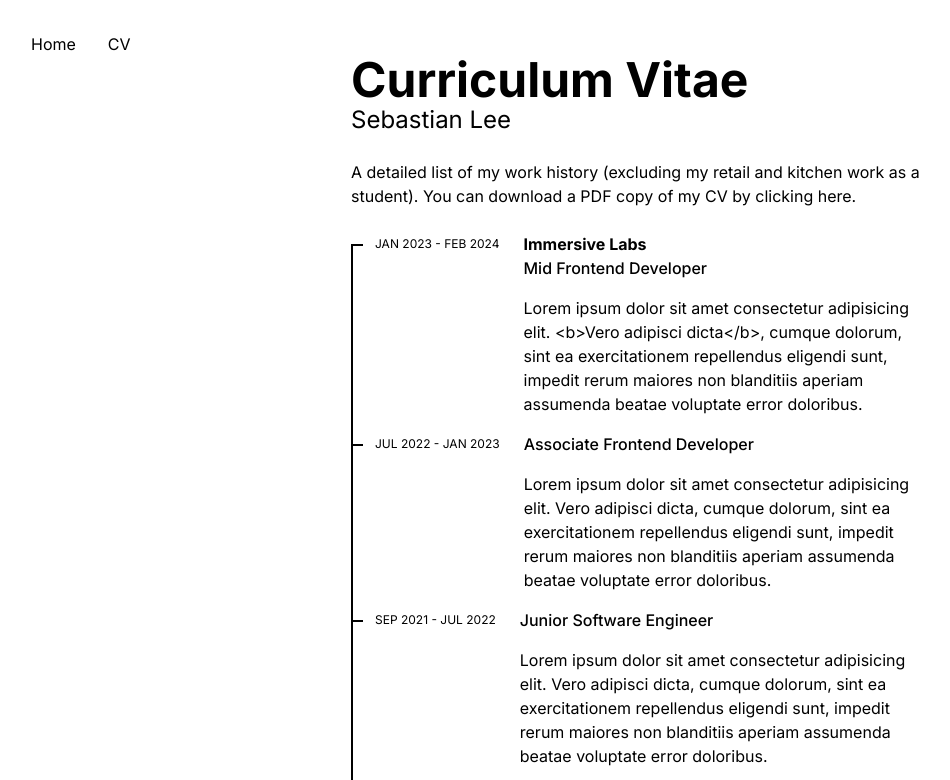
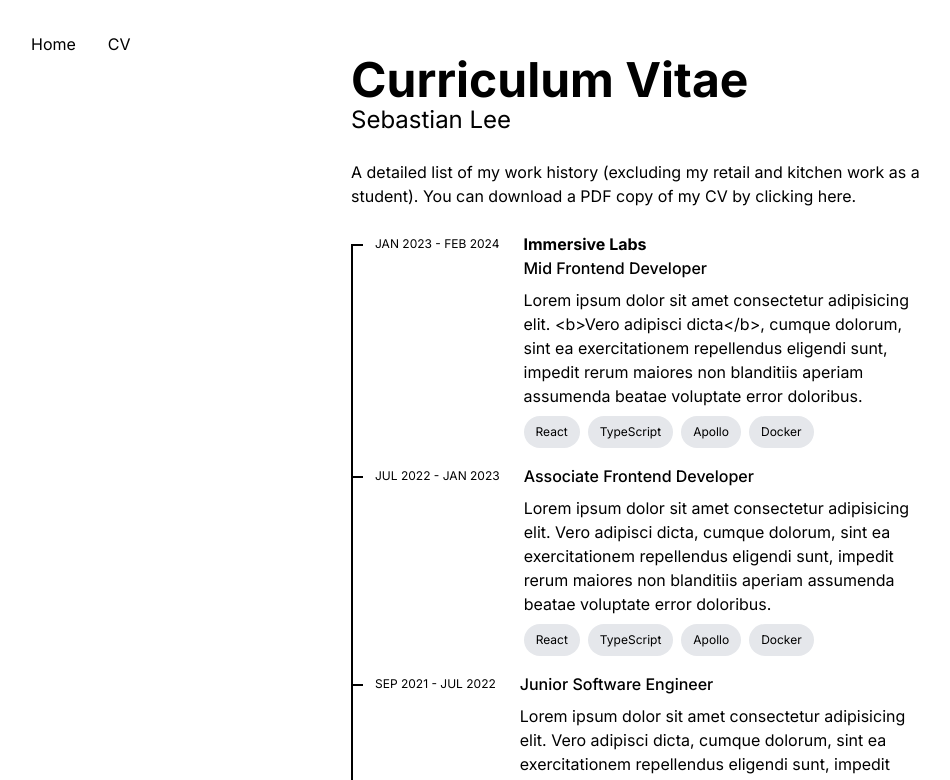
Before and after one commit to jebzley/sebleedotdev, a Next.js app: page /work in a window 1280 px wide. Shown: the top 780 px of the page, without its empty margins (1-951 px from the left). Built offline with nearby package versions, Linux system fonts and the light colour scheme.

Commit message:
add basic chips

```diff
--- a/src/app/work/components/WorkItem.tsx
+++ b/src/app/work/components/WorkItem.tsx
@@ -1,4 +1,3 @@
-import Chip from "@/components/Chip";
 import { WorkItemData } from "../page";
 
 export function WorkItem({
@@ -19,16 +18,26 @@ export function WorkItem({
       )}
       <span aria-hidden className="w-3 border border-black absolute top-3" />
       <div className="ml-6 flex gap-6">
-        <p className="min-w-max text-xs uppercase leading-loose">
+        <header className="min-w-max text-xs uppercase leading-loose">
           {item.dateRange}
-        </p>
-        <div>
+        </header>
+        <div className="flex flex-col gap-2">
           <hgroup>
             {item.company && <h2>{item.company}</h2>}
             <h3 className="font-medium">{item.jobTitle}</h3>
           </hgroup>
-
-          <p className="mt-4">{item.description}</p>
+          <p>{item.description}</p>
+          {item.tools && (
+            <ul className="flex gap-2 flex-wrap" aria-label="Technologies used">
+              {item.tools.map((tool) => {
+                return (
+                  <li className="bg-gray-200 px-3 py-2 rounded-3xl text-xs">
+                    {tool}
+                  </li>
+                );
+              })}
+            </ul>
+          )}
         </div>
       </div>
     </li>
```
